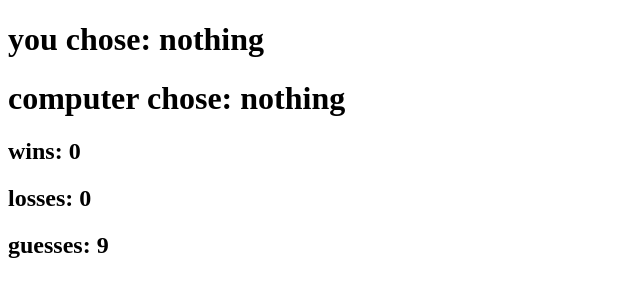
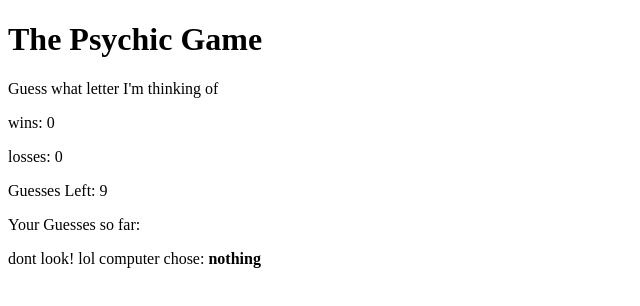
Before and after one commit to paulrld/Psychic-Game, a plain HTML site: page index.html in a window 1280 px wide. Shown: the whole page, without its empty margins (0-640 px from the left). Drawn offline with Linux system fonts and the light colour scheme.

Commit message:
added array for userGuesses, made layout look like example

```diff
--- a/index.html
+++ b/index.html
@@ -12,11 +12,13 @@
   <div class="row">
     <div class="col-md-offset-2 col-md-8">
       <div class="jumbotron">
-        <h1>you chose: <span id="user-text"><strong>nothing</strong></span></h1>
-        <h1>computer chose: <span id="computer-text"><strong>nothing</strong></span></h1>
-        <h2>wins: <span id="wins-text"><strong>0</strong></span></h2>
-        <h2>losses: <span id="losses-text"><strong>0</strong></span></h2>
-        <h2>guesses: <span id="guesses-text"><strong>9</strong></span></h2>
+        <h1>The Psychic Game</h1>
+        <p>Guess what letter I'm thinking of</p>
+        <p>wins: <span id="wins-text">0</span></p>
+        <p>losses: <span id="losses-text">0</span></p>
+        <p>Guesses Left: <span id="guesses-text">9</span></p>
+        <p>Your Guesses so far: <span id="user-text"></span></p>
+        <p>dont look! lol computer chose: <span id="computer-text"><strong>nothing</strong></span></p>
       </div>
     </div>
   </div>
@@ -29,6 +31,7 @@
 
     // Creates an array that lists out all of the options (Rock, Paper, or Scissors).
     var computerChoices = ['a', 'b', 'c', 'd', 'e', 'f', 'g', 'h', 'i', 'j', 'k', 'l', 'm', 'n', 'o', 'p', 'q', 'r', 's', 't', 'u', 'v', 'w', 'x', 'y', 'z']
+    var userChoices = [];
     var wins = 0;
     var lost = 0;
     var tie = 0;
@@ -60,7 +63,7 @@
 
       // Determines which key was pressed.
       var userGuess = event.key;
-
+      userChoices.push(userGuess);
       if (checkValidInput(computerChoices,userGuess)) {
         //decrease number of user guesses by 1
         numberOfGuesses= numberOfGuesses-1;
@@ -79,6 +82,7 @@
             wins = wins + 1;
             numberOfGuesses = 9;
             computerGuess = randomizeSelection(computerChoices);
+            userChoices = [];//clear array of userChoices
           }
           else {
           }
@@ -91,6 +95,7 @@
             numberOfGuesses = 9;
             computerGuess = randomizeSelection(computerChoices);
             console.log(numberOfGuesses)
+            userChoices = [];//clear array of userChoices
           }
 
         else{
@@ -102,7 +107,7 @@
         lossesText.textContent=lost;
 
         computerText.textContent=computerGuess;
-        userText.textContent=userGuess;
+        userText.textContent=userChoices;
 
         guessesText.textContent=numberOfGuesses;
 
```
